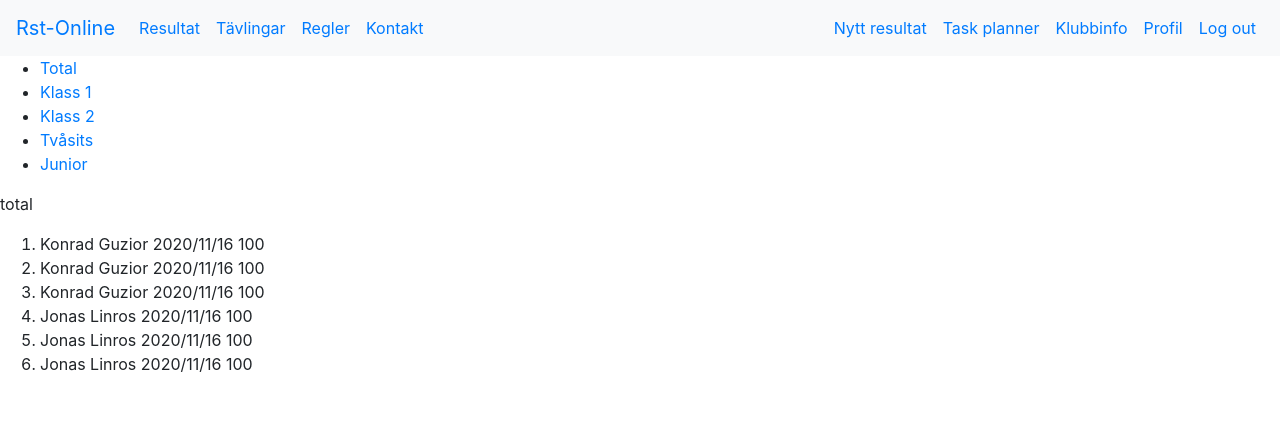
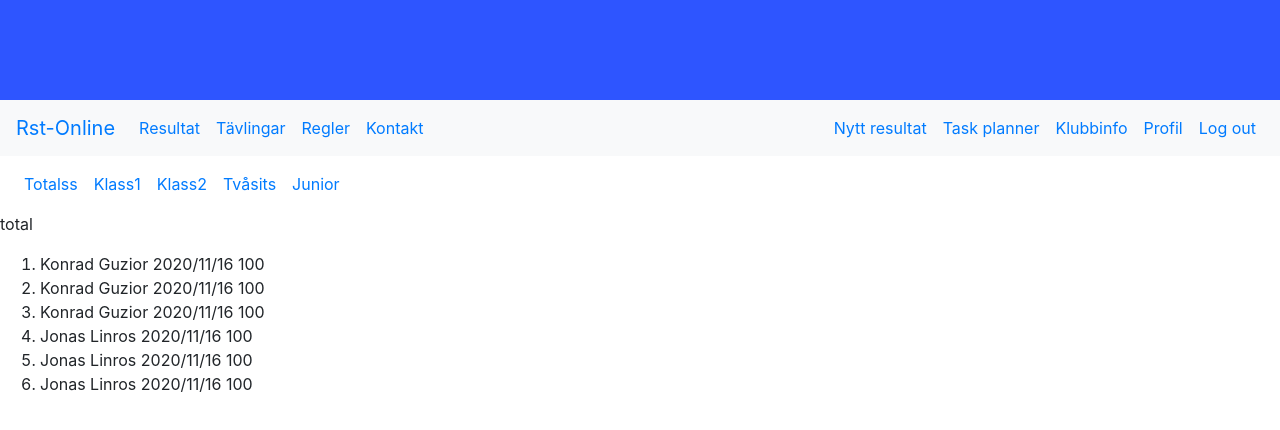
Before and after one commit to MrGuzior/rst, a React (Create React App) app: page /results in a window 1280 px wide. Shown: the top 430 px of the page. Built offline with nearby package versions, Linux system fonts and the light colour scheme.

Commit message:
Result navbar

```diff
--- a/src/Components/App/App.js
+++ b/src/Components/App/App.js
@@ -8,14 +8,14 @@ import './App.css'
 import Nav from '../Nav/Nav'
 import Home from '../Home/Home'
 import Results from '../Results/Results'
+import headerBackground from '../../db/headerBackground.jpeg'
 
 function App() {
   return (
     <>
       <Router>
+          <div className='header-background'></div>
           <Nav/>
-
-          <section className='main'>
             <Switch>
 
               <Route exact path='/' component={Home}/>
@@ -23,7 +23,6 @@ function App() {
               <Route path='/results' component={Results}/>
 
             </Switch>
-          </section>
       </Router>
     </>
   )
--- a/src/Components/Home/Home.jsx
+++ b/src/Components/Home/Home.jsx
@@ -6,12 +6,9 @@ const Home = () => {
     return(
         <section className='home'>
             <News/>
-            <section className='result-lists'>
                 <ResultList/>
                 <ResultList/>
                 <ResultList/>
-                <ResultList/>
-            </section>
         </section>
     )
 }
--- a/src/Components/Results/Results.jsx
+++ b/src/Components/Results/Results.jsx
@@ -1,19 +1,29 @@
 import React, {useState} from 'react'
 import {Link} from 'react-router-dom'
 import ResultList from '../ResultList/ResultList'
+import {
+    Navbar,
+    Nav,
+} from 'react-bootstrap'
 
 const Results = () => {
     const [activeList, setActiveList] = useState('total')
 
     return(
         <section className="results">
-            <ul>
-                <li onClick={()=>setActiveList('total')}><Link to='/results/total'>Total</Link></li>
-                <li onClick={()=>setActiveList('class1')}><Link to='/results/class1'>Klass 1</Link></li>
-                <li onClick={()=>setActiveList('class2')}><Link to='/results/class2'>Klass 2</Link></li>
-                <li onClick={()=>setActiveList('twoSeated')}><Link to='/results/twoseated'>Tvåsits</Link></li>
-                <li onClick={()=>setActiveList('junior')}><Link to='/results/junior'>Junior</Link></li>
-            </ul>
+
+
+            <Navbar>
+                <Nav className="mr-auto">
+                    <Nav.Link onClick={()=>setActiveList('total')}><Link to='/results/total'>Totalss</Link></Nav.Link>
+                    <Nav.Link onClick={()=>setActiveList('class1')}><Link to='/results/class1'>Klass1</Link></Nav.Link>
+                    <Nav.Link onClick={()=>setActiveList('class2')}><Link to='/results/class2'>Klass2</Link></Nav.Link>
+                    <Nav.Link onClick={()=>setActiveList('twoSeated')}><Link to='/results/twoseated'>Tvåsits</Link></Nav.Link>
+                    <Nav.Link onClick={()=>setActiveList('junior')}><Link to='/results/junior'>Junior</Link></Nav.Link>
+                </Nav>
+            </Navbar>
+
+
             <ResultList list={activeList}/>
         </section>
     )
--- a/src/style/index.css
+++ b/src/style/index.css
@@ -58,3 +58,10 @@ code {
   height: 50px;
   background-color: beige;
 }
+
+.header-background{
+  width: 100%;
+  height: 100px;
+  object-fit: cover;
+  background-color: rgb(46, 85, 255);
+}
```
Also changed, not shown: src/db/headerBackground.jpeg (added).
